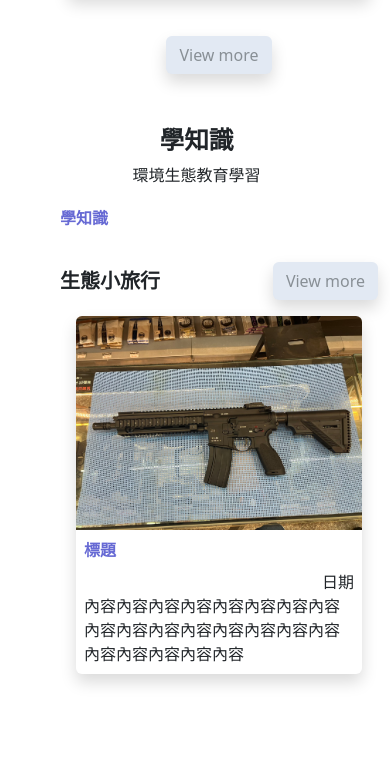
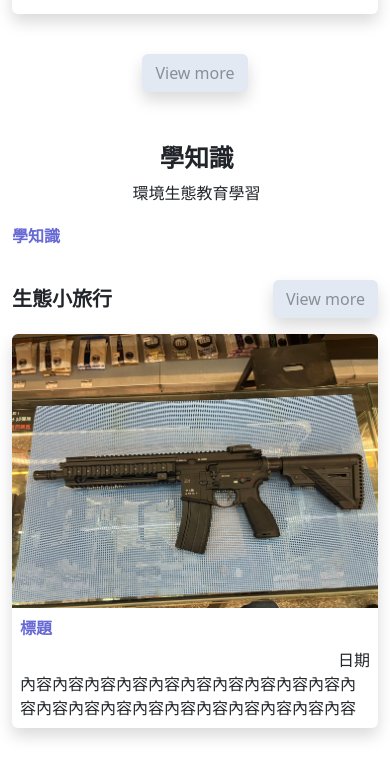
Before and after one commit to haze3161798/green-nature, a plain HTML site: page index.html in a window 390 px wide. Shown: the part 2222-3000 px from the top of the page. Drawn offline with nearby package versions, Linux system fonts and the light colour scheme.

Commit message:
微調手機板版面 並加上註解

```diff
--- a/index.html
+++ b/index.html
@@ -163,11 +163,13 @@
                 <h2 class="fw-bold">找計劃</h2>
                 <div>生態復育相關提案</div>
             </div>
-            <div class="col-sm-9 ps-5">
+            <div class="col-sm-9 ps-sm-5">
                 <div class="text-blue pb-2 fw-bold">找計劃</div>
+                <!-- 按下 en 會送出 不需要的話把 form 刪除 -->
                 <form class="mb-5">
                     <div class="shadow px-4 py-3 d-md-flex align-items-center" style="background: #ececec;">
                         <select class="form-select my-2" name="" id="">
+                            <!-- 自己塞資料喔 -->
                             <option disabled>請選擇</option>
                             <option disabled>1</option>
                         </select>
@@ -180,7 +182,7 @@
                 <div class="d-flex flex-wrap px-sm-2 mx-m-24 pb-4">
                     <!-- 這邊跑卡片迴圈 -->
                     <div class="col-sm-6 pb-3">
-                        <div class="shadow rounded overflow-hidden mx-2">
+                        <div class="shadow rounded overflow-hidden mx-sm-2">
                             <img class="w-100" src="./assets/cards/demo1.jpg" alt="">
 
                             <div class="fs-5 px-3 py-2">
@@ -200,11 +202,11 @@
 
         <div class="d-sm-flex flex-wrap">
             <div class="col-sm-3 ecology-border pb-3">
-
+                <!-- 這邊一樣 含下面要灌文字 -->
                 <h2 class="fw-bold">學知識</h2>
                 <div>環境生態教育學習</div>
             </div>
-            <div class="col-sm-9 ps-5">
+            <div class="col-sm-9 ps-sm-5">
                 <div class="text-blue pb-3 fw-bold">學知識</div>
                 <div class="fw-bold fs-5 d-flex justify-content-between align-items-center py-3">
                     <div>生態小旅行</div>
@@ -213,10 +215,10 @@
                             more</button>
                     </div>
                 </div>
-                <div class="d-flex flex-wrap px-2 mx-m-24 pb-4">
+                <div class="d-flex flex-wrap px-sm-2 mx-m-24 pb-4">
 
                     <div class="pb-3">
-                        <div class="shadow rounded overflow-hidden mx-2 d-sm-flex">
+                        <div class="shadow rounded overflow-hidden mx-sm-2 d-sm-flex">
                             <div class="col-sm-6 pe-sm-2">
                                 <img class="w-100" src="./assets/cards/demo1.jpg" alt="">
                             </div>
@@ -237,13 +239,20 @@
 </body>
 <script>
     const swiper = new Swiper(".swiper", {
+        // loop 為是否尋還播放(就是 到底了之後回到第一張) 不要的話把它刪除即可
+        loop: true,
         // slidesPerView 為控制輪播圖片數量的參數 看要幾個可自行依據大小作設定
         slidesPerView: 6,
+        // 是否自動換下一張 不要的話 把整個 obj 刪除即可 delay 為自動換下一張的時間
+        autoplay: {
+            delay: 3000,
+        },
         spaceBetween: 30,
         pagination: {
             el: ".swiper-pagination",
             clickable: true,
         },
+        // 上下張按鈕 不需要一樣刪除 也要把 html 刪除
         navigation: {
             nextEl: ".swiper-button-next",
             prevEl: ".swiper-button-prev",
```
